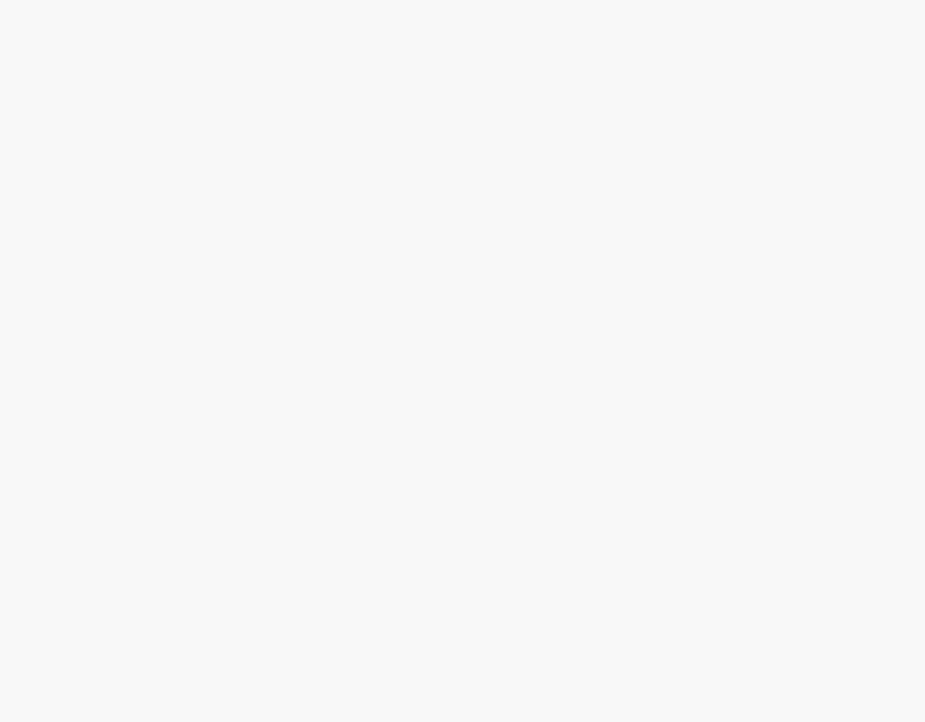
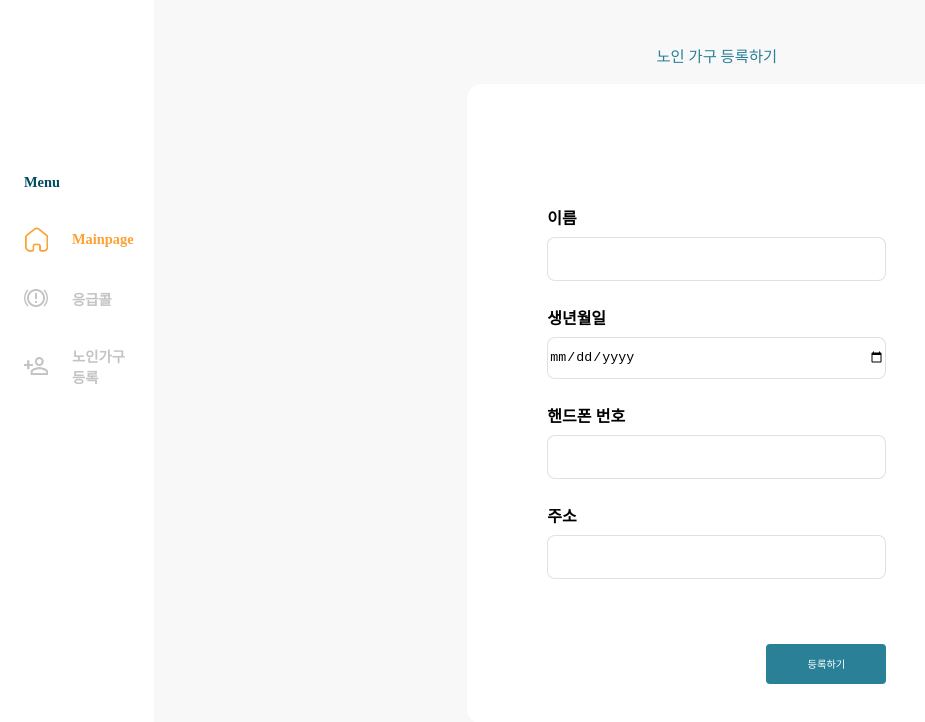
Before and after one commit to JoungMinJu/2022-2-SCS4031-SADYz, a React (Create React App) app in the folder frontend/: page /Detail/Modify/1 in a window 1280 px wide. Before the commit this address had no page. Shown: the top 722 px of the page, without its empty margins (0-925 px from the left). Built offline with nearby package versions, Linux system fonts and the light colour scheme; no server answers; a web font is replaced by a local one.

Commit message:
#29 feat: 노인 정보 수정 페이지

```diff
--- a/frontend/src/App.js
+++ b/frontend/src/App.js
@@ -2,6 +2,7 @@ import { BrowserRouter, Routes, Route } from 'react-router-dom';
 import Detail from './routes/Detail';
 import Emergency from './routes/Emergency';
 import Mainpage from './routes/Mainpage';
+import Modify from './routes/Modify';
 import Register from './routes/Register';
 function App() {
   return (
@@ -12,6 +13,7 @@ function App() {
           <Route path="/Emergency" element={<Emergency />} />
           <Route path="/Register" element={<Register />} />
           <Route path="/Detail/:id" element={<Detail />} />
+          <Route path="/Detail/Modify/:id" element={<Modify />} />
         </Routes>
       </BrowserRouter>
     </div>
--- a/frontend/src/component/Detail/BasicInfo.js
+++ b/frontend/src/component/Detail/BasicInfo.js
@@ -1,14 +1,16 @@
 import React, { useEffect } from 'react';
+import { useNavigate } from 'react-router-dom';
 import styled from 'styled-components';
 import elapsedTime from '../Common/ElapsedTime';
 import StatusStyle from '../Common/StatusStyle';
 const no_profile_img = `${process.env.PUBLIC_URL + '/images/no_profile.png'}`;
+const modify_img = `${process.env.PUBLIC_URL + '/images/modify.png'}`;
 
 function BasicInfo({ id, name, birth, phonenumber, address, lastMovedTime }) {
   const ElapsedTime = elapsedTime(lastMovedTime);
   const status = ElapsedTime[0];
   const [backColor, fontColor] = StatusStyle(status);
-
+  const navigate = useNavigate();
   return (
     <>
       <BasicInfoContainer>
@@ -35,6 +37,12 @@ function BasicInfo({ id, name, birth, phonenumber, address, lastMovedTime }) {
             {lastMovedTime === undefined ? '기록없음' : status}
           </Status>
         )}
+        <Modify
+          src={modify_img}
+          onClick={() => {
+            navigate(`/Detail/Modify/${id}`);
+          }}
+        />
       </BasicInfoContainer>
     </>
   );
@@ -42,12 +50,13 @@ function BasicInfo({ id, name, birth, phonenumber, address, lastMovedTime }) {
 
 export default BasicInfo;
 const BasicInfoContainer = styled.div`
+  position: relative;
   box-sizing: border-box;
   padding: 2vmin 5vmin;
 `;
 
 const ProfileImage = styled.img`
-  width: 30vmin;
+  width: 28vmin;
   background-position: center;
   background-repeat: no-repeat;
   background-size: cover;
@@ -64,6 +73,7 @@ const Category = styled.h4`
 `;
 
 const Status = styled.div`
+  width: 28vmin;
   box-sizing: border-box;
   padding: 1vmin;
   border: 1px solid black;
@@ -71,3 +81,10 @@ const Status = styled.div`
   font-family: 'nanum_b';
   border-radius: 8px;
 `;
+
+const Modify = styled.img`
+  position: absolute;
+  right: 10px;
+  bottom: -15px;
+  cursor: pointer;
+`;
--- a/frontend/src/routes/Detail.js
+++ b/frontend/src/routes/Detail.js
@@ -9,6 +9,8 @@ import '../css/grid.css';
 import { useParams } from 'react-router-dom';
 import { useState } from 'react';
 import axios from 'axios';
+const modify_img = `${process.env.PUBLIC_URL + '/images/modify.png'}`;
+
 function Detail(props) {
   const { id } = useParams();
   const [client, setClient] = useState([]);
--- /dev/null
+++ b/frontend/src/routes/Modify.js
@@ -0,0 +1,172 @@
+import React from 'react';
+import Navbar from '../component/Navbar';
+import styled from 'styled-components';
+import { useNavigate, useParams } from 'react-router-dom';
+import { useEffect, useState } from 'react';
+import axios from 'axios';
+
+function Modify(props) {
+  const { id } = useParams();
+  const [inputs, setInputs] = useState({
+    name: '',
+    birth: '',
+    phonenumber: '',
+    address: '',
+  });
+
+  const navigate = useNavigate();
+  const get_client = async () => {
+    try {
+      await axios
+        .get(`http://localhost:8080/api/dashboard/clients/${id}`)
+        .then((res) => {
+          setInputs({
+            ...inputs,
+            name: res.data.name,
+            birth: res.data.birth,
+            phonenumber: res.data.phonenumber,
+            address: res.data.address,
+          });
+          console.log(inputs);
+        });
+    } catch (err) {
+      console.log(err);
+    }
+  };
+
+  const put_client = async () => {
+    try {
+      await axios
+        .put(`http://localhost:8080/api/dashboard/clients/${id}`, inputs)
+        .then((res) => {});
+    } catch (err) {
+      console.log(err);
+    }
+  };
+  useEffect(() => {
+    get_client();
+  }, []);
+  useEffect(() => {
+    // console.log(inputs);
+  }, [inputs]);
+
+  const { name, birth, phonenumber, address } = inputs;
+
+  const onChangeInput = (e) => {
+    const { name, value } = e.target;
+    setInputs({
+      ...inputs,
+      [name]: value,
+    });
+  };
+  return (
+    <div>
+      <Navbar />
+      <style>
+        {`#mainpage {
+                filter: invert(11%) sepia(51%) saturate(890%) hue-rotate(333deg) brightness(100%) contrast(98%);`}
+      </style>
+      <div className="container">
+        <br />
+        <ModifyTitle>노인 가구 등록하기</ModifyTitle>
+        <br />
+        <ModifyContainer>
+          <Label>이름</Label>
+          <Input
+            type="text"
+            name="name"
+            value={name}
+            onChange={onChangeInput}
+          ></Input>
+
+          <Label>생년월일</Label>
+          <Input
+            type="date"
+            name="birth"
+            value={birth}
+            onChange={onChangeInput}
+          ></Input>
+
+          <Label>핸드폰 번호</Label>
+          <Input
+            type="tel"
+            maxlength="13"
+            name="phonenumber"
+            value={phonenumber}
+            onChange={onChangeInput}
+          />
+
+          <Label>주소</Label>
+          <Input
+            type="text"
+            name="address"
+            value={address}
+            onChange={onChangeInput}
+          />
+
+          <Button
+            onClick={() => {
+              put_client();
+              navigate('/');
+            }}
+          >
+            등록하기
+          </Button>
+        </ModifyContainer>
+      </div>
+    </div>
+  );
+}
+
+export default Modify;
+
+const ModifyTitle = styled.section`
+  text-align: center;
+  font-size: 1.2vmax;
+  font-family: 'nanum_b';
+  color: #298097;
+`;
+
+const ModifyContainer = styled.div`
+  position: relative;
+  box-sizing: border-box;
+  padding: 10vmin;
+  background-color: white;
+  width: 50%;
+  height: 80vmin;
+  border-radius: 15px;
+  margin-left: auto;
+  margin-right: auto;
+  display: flex;
+  flex-direction: column;
+  justify-content: center;
+`;
+
+const Label = styled.label`
+  margin-bottom: 1vmin;
+  font-weight: 600;
+`;
+
+const Input = styled.input`
+  height: 5vmin;
+  margin-bottom: 3vmin;
+
+  border: 1.3px solid rgba(196, 196, 196, 0.5);
+  border-radius: 1vmin;
+`;
+
+const Button = styled.button`
+  right: 0;
+  width: 15vmin;
+  height: 5vmin;
+  background-color: #298097;
+  color: white;
+  border: none;
+  border-radius: 0.5vmin;
+  font-size: 0.8vmax;
+  font-family: 'nanum';
+  cursor: pointer;
+  position: absolute;
+  right: 10vmin;
+  bottom: 5vmin;
+`;
```
Also changed, not shown: frontend/public/images/modify.png (added).
